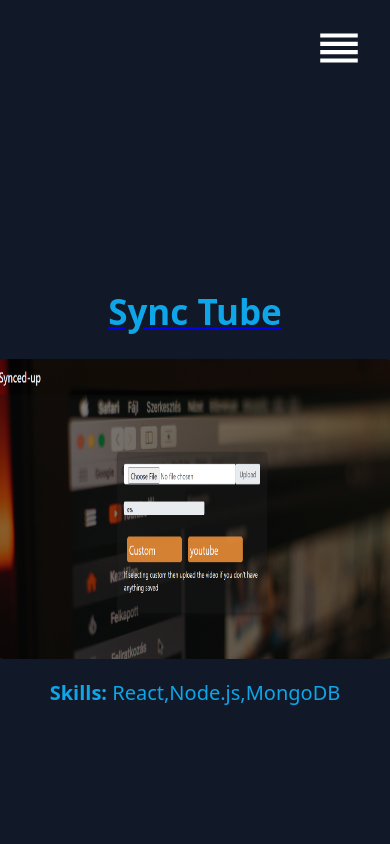
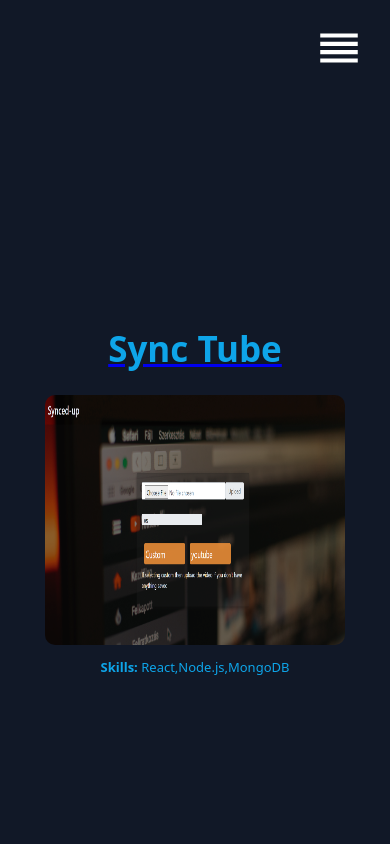
Before and after one commit to Sparsh1401/Portfolio-Website, a React (Create React App) app: page /project/1 in a window 390 px wide. Shown: the top 844 px of the page. Built offline with nearby package versions, Linux system fonts and the light colour scheme.

Commit message:
hopeful change

```diff
--- a/src/pages/ProjectDisplay.js
+++ b/src/pages/ProjectDisplay.js
@@ -10,7 +10,7 @@
   return (
     <div className="project">
       <a href = {project.link}><h1> {project.name}</h1></a>
-      <img src={project.image}/>
+      <img className="imgCatcher" src={project.image}/>
       <p>
         <b>Skills:</b> {project.skills}
       </p>
--- a/src/styles/Home.css
+++ b/src/styles/Home.css
@@ -79,6 +79,7 @@
   overflow: hidden;
   background-color: whitesmoke;
   border-radius: 0.2em;
+  box-sizing: border-box;
 }
 
 .img-container{
--- a/src/styles/Navbar.css
+++ b/src/styles/Navbar.css
@@ -1,5 +1,5 @@
 .navbar {
-  width: 100%;
+  width: 100vw;
   height: 100px;
   background-color: rgb(17 24 39 / var(--tw-bg-opacity));
   background-repeat: no-repeat;
--- a/src/styles/ProjectDisplay.css
+++ b/src/styles/ProjectDisplay.css
@@ -23,7 +23,7 @@
   width: 700px;
   border-radius: 10px;
   box-sizing: border-box;
-  height:500px;
+  /* height:500px; */
 }
 
 .project p {
@@ -42,23 +42,35 @@
   text-decoration: none;
 }
 
-@media only screen and (max-width: 800px) {
+@media only screen and (max-width: 905px) {
   .project img {
-    width: 400px;
+    width: 500px;
     height: 300px;
+  }
+
+  .project p{
+    font-size: 25px;
+  }
+}
+@media only screen and (max-width: 600px) {
+  .project img {
+    width: 250pxpx;
+    height: 250px;
   }
 
   .project p{
     font-size: 20px;
   }
 }
-@media only screen and (max-width: 350px) {
-  .project img {
-    width: 300px;
-    height: 200px;
+
+@media only screen and (max-width:536px)
+{
+  .project img{
+    width:300px;
+    height:250px;
   }
 
-  .project p{
-    font-size: 15px;
+  .project p {
+    font-size: 13px;
   }
 }
```
